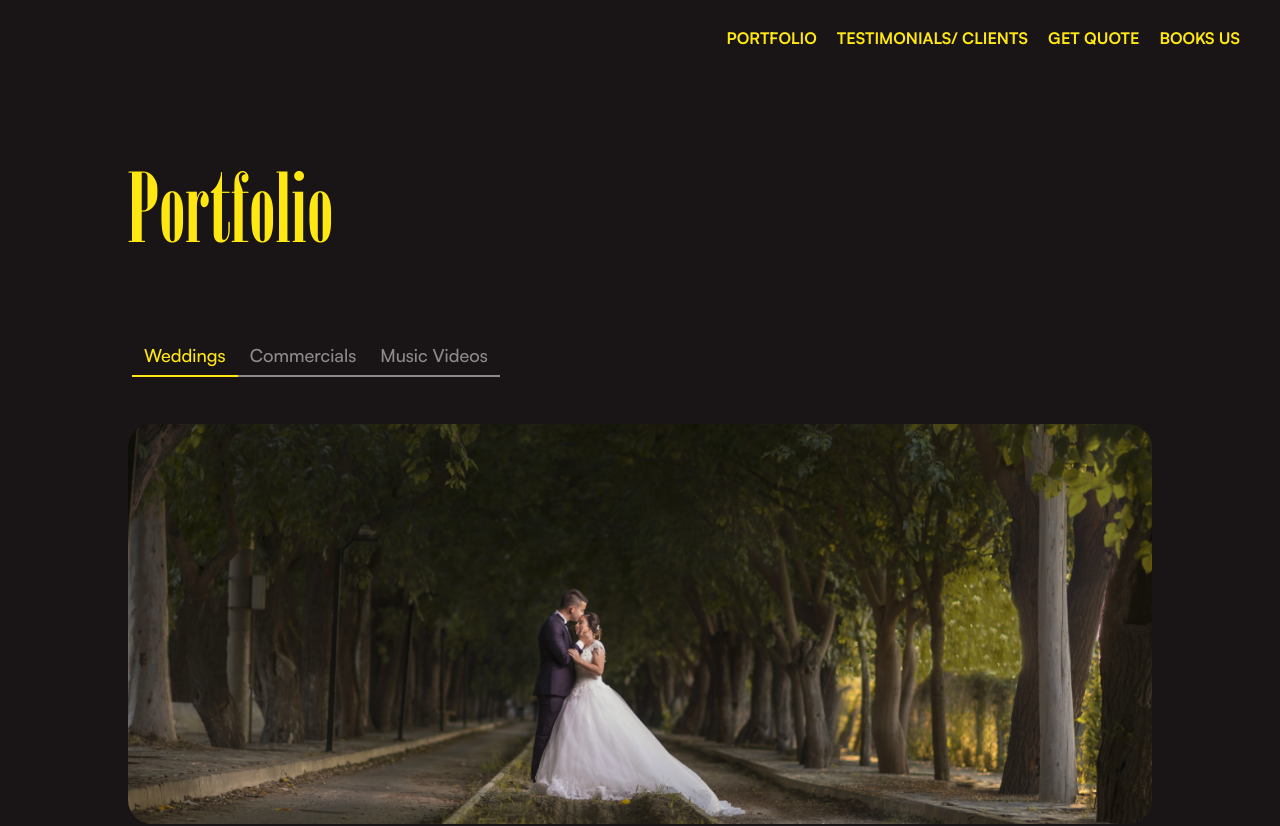
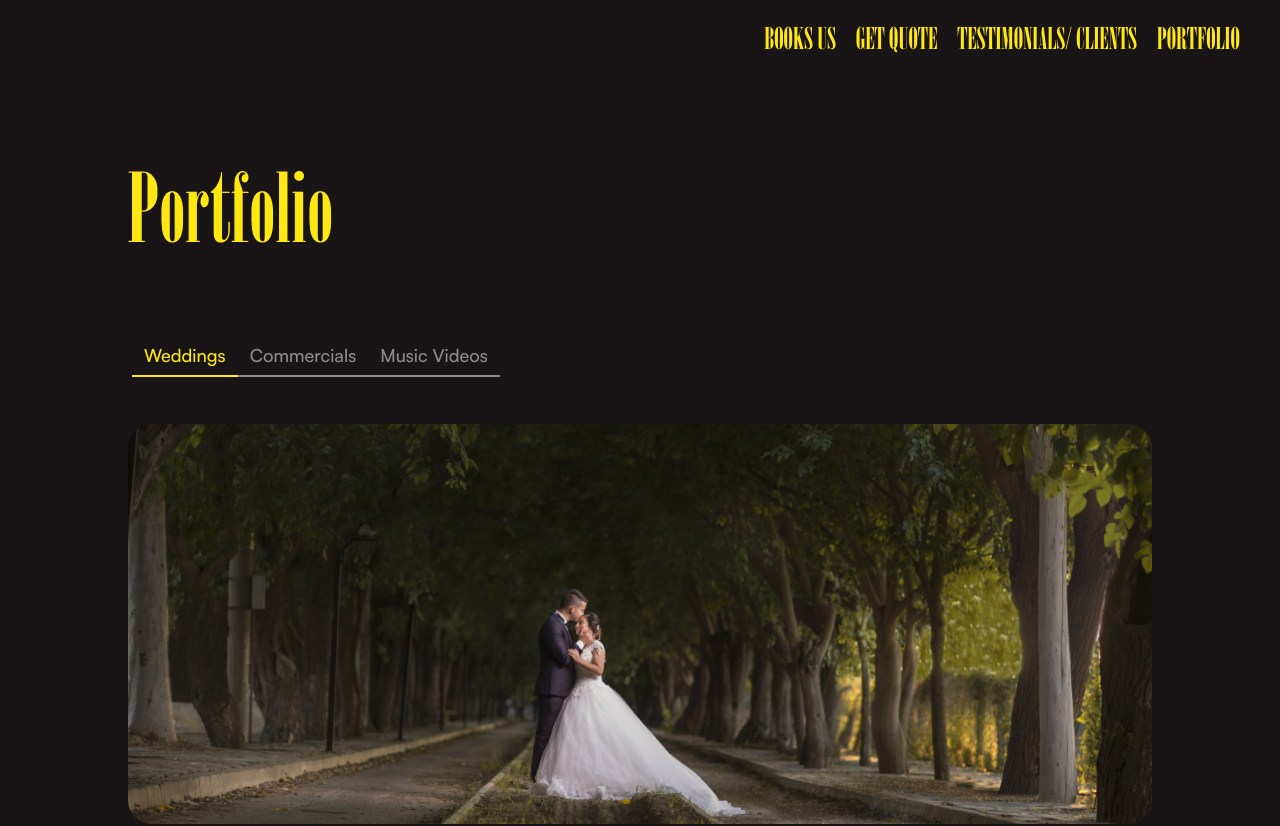
Before and after one commit to Ka1Thakkar/charles-j-productions, a Next.js app: page /portfolio in a window 1280 px wide. Shown: the top 826 px of the page. Built offline with nearby package versions, Linux system fonts and the light colour scheme; grey boxes are pictures that could not be loaded.

Commit message:
fix : routing error

```diff
--- a/app/_components/Navbar.tsx
+++ b/app/_components/Navbar.tsx
@@ -31,11 +31,11 @@ const Navbar = ({progress} : NavbarProps) => {
                     <source type='video/mp4' src={'/aassets/Rotating Website Logo.mp4'}></source>
                 </video>
             </div>
-            <div className="md:flex items-center gap-5 font-bold hidden pr-10 z-50 transition-all ease-in-out">
+            <div className={headingFont.className + " md:flex items-center gap-5 font-thin hidden pr-10 z-50 transition-all text-3xl ease-in-out"}>
+                <Link href={'/book-us'}><p className=" uppercase">Books Us</p></Link>
+                <Link href={'/quote'}><p className=" uppercase">Get Quote</p></Link>
+                <Link href={'/testimonials'}><p className=" uppercase">testimonials/ clients</p></Link>
                 <Link href={'/portfolio'}><p className=" uppercase">portfolio</p></Link>
-                <Link href={'/testimonials'}><p className=" uppercase">testimonials/ clients</p></Link>
-                <Link href={'/quote'}><p className=" uppercase">Get Quote</p></Link>
-                <Link href={'/books-us'}><p className=" uppercase">Books Us</p></Link>
             </div>
         </motion.nav>
     );
```
Also changed, not shown: app/book-us/_components/Discovery.tsx (renamed from app/books-us/_components/Discovery.tsx), app/book-us/_components/Hero.tsx (renamed from app/books-us/_components/Hero.tsx), app/book-us/page.tsx (renamed from app/books-us/page.tsx).
